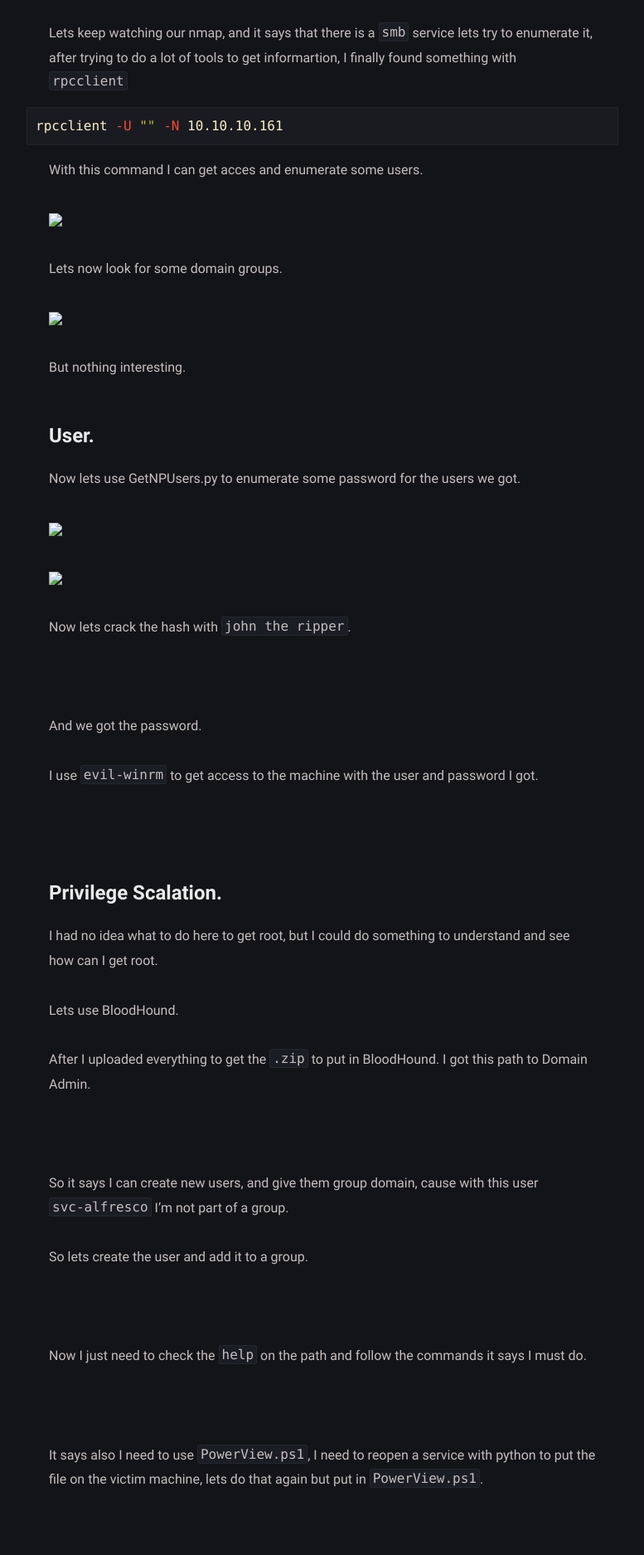
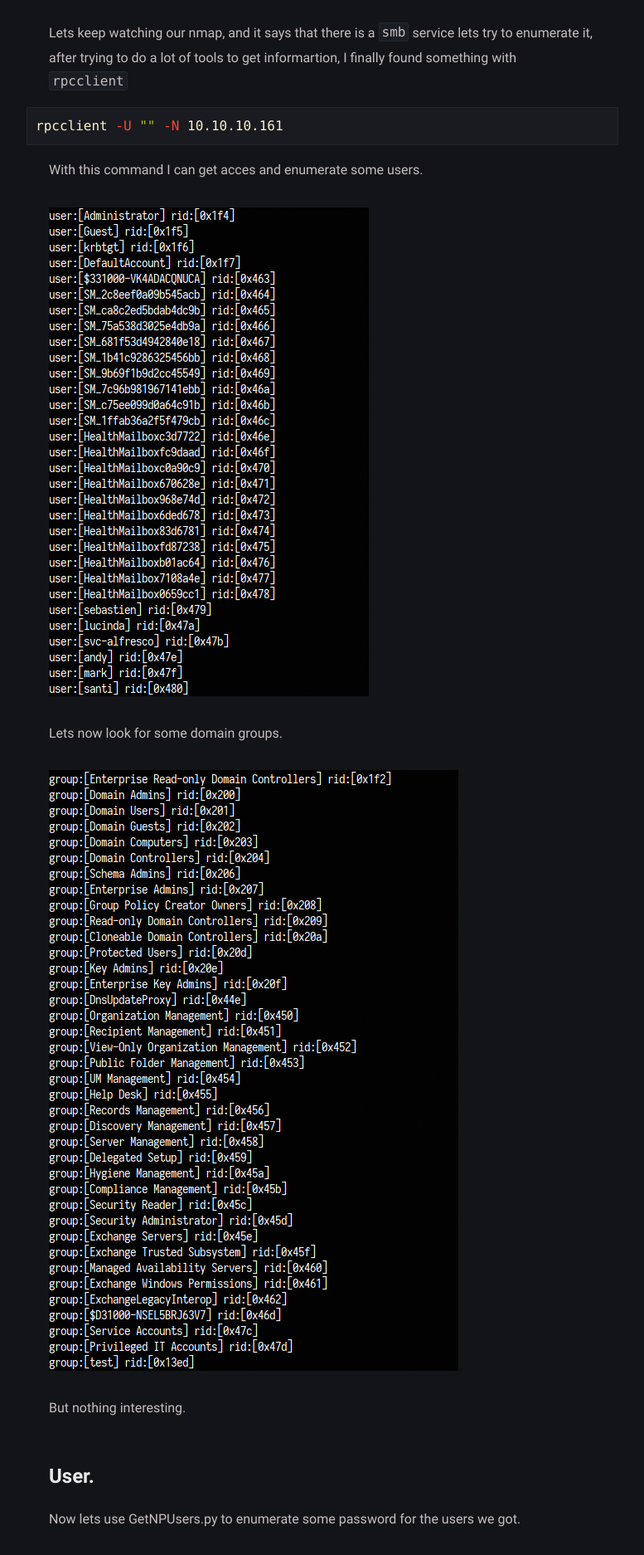
Before and after one commit to Oredreim/oredreim.github.io, a Jekyll site: the page built from _posts/welcome-to-jekyll/2021-08-01-Forest.md, in a window 1280 px wide. Shown: the part 1875-3749 px from the top of the page at 83% size, without its empty margins (251-1028 px from the left). Built offline with Jekyll 4.4.1, drawn with Linux system fonts in a browser that asks for light colours.

Commit message:
new shit

```diff
--- a/_posts/welcome-to-jekyll/2021-08-01-Forest.md
+++ b/_posts/welcome-to-jekyll/2021-08-01-Forest.md
@@ -68,11 +68,11 @@ rpcclient -U "" -N 10.10.10.161
 
 With this command I can get acces and enumerate some users.
 
-<img src="/assets/Images/1.png">
+<img src="/assets/img/forest/1.png">
 
 Lets now look for some domain groups.
 
-<img src="/assets/Images/2.png">
+<img src="/assets/img/forest/2.png">
 
 But nothing interesting.
 
@@ -80,9 +80,9 @@ But nothing interesting.
 
 Now lets use GetNPUsers.py to enumerate some password for the users we got.
 
-<img src="/assets/Images/3.png">
+<img src="/assets/img/forest/3.png">
 
-<img src="/assets/Images/4.png">
+<img src="/assets/img/forest/4.png">
 
 Now lets crack the hash with `john the ripper`.
 
```
